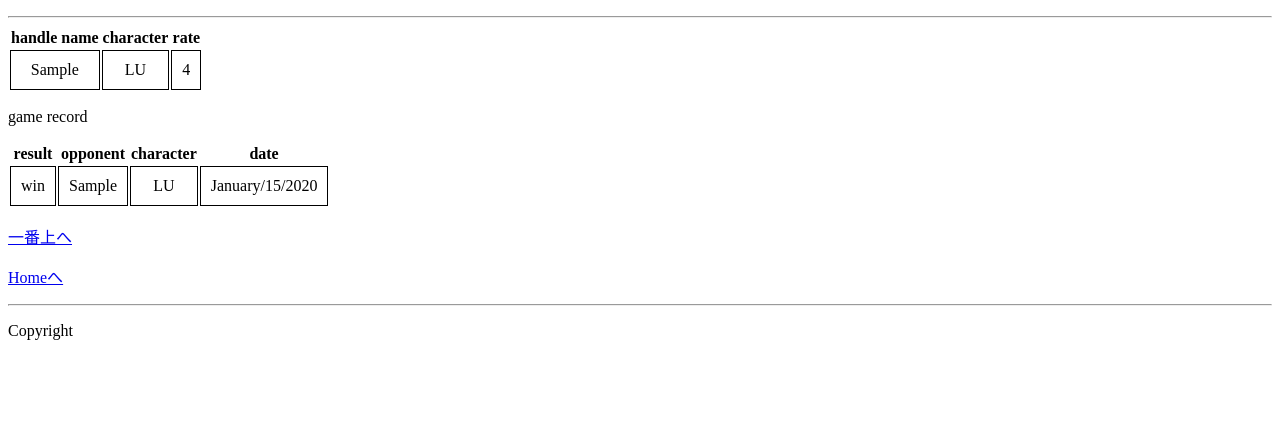
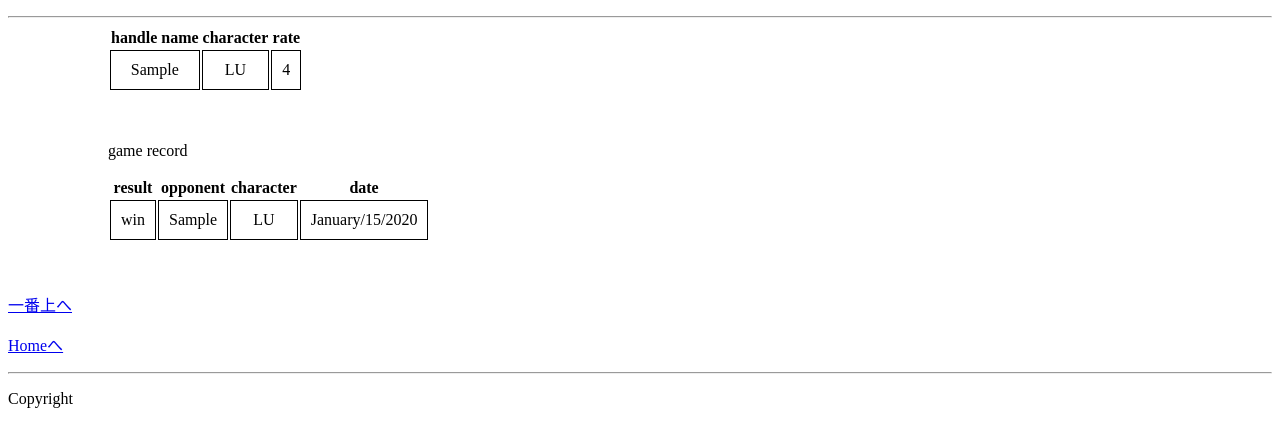
Before and after one commit to beginner-python/ratesmash, a Django app: page /ratesmash/player_detail/1/ in a window 1280 px wide. Shown: the part 258-705 px from the top of the page. Run offline with Django 3.2, Linux system fonts and the light colour scheme; tables that the repository leaves empty hold one stand-in row (values such as "Sample post").

Commit message:
Changed the HTML for the site.

```diff
--- a/ratesmash/static/ratesmash/style.css
+++ b/ratesmash/static/ratesmash/style.css
@@ -54,3 +54,11 @@ nav li {
 .finish {
     background-color: gray;
 }
+
+.player {
+    margin: 0px 100px 50px;
+}
+
+.result {
+    margin: 0px 100px 50px;
+}
--- a/ratesmash/templates/ratesmash/all_players.html
+++ b/ratesmash/templates/ratesmash/all_players.html
@@ -28,6 +28,8 @@
     </nav>
 
     <hr>
+
+    <div class="player">
         <table>
             <tr>
                 <th>handle name</th>
@@ -42,6 +44,7 @@
             </tr>
         {% endfor %}
         </table>
+    </div>
 
     <p><a href="#">一番上へ</a></p>
     <p><a href="{% url 'ratesmash:index' %}">Homeへ</a></p>
--- a/ratesmash/templates/ratesmash/player_detail.html
+++ b/ratesmash/templates/ratesmash/player_detail.html
@@ -28,6 +28,8 @@
     </nav>
 
     <hr>
+
+    <div class="player">
         <table>
             <tr>
                 <th>handle name</th>
@@ -40,6 +42,9 @@
                 <td>{{ player.rate }}</td>
             </tr>
         </table>
+    </div>
+
+    <div class="result">
         <p>game record</p>
         <table>
             <tr>
@@ -60,6 +65,7 @@
             </tr>
             {% endfor %}
         </table>
+    </div>
 
     <p><a href="#">一番上へ</a></p>
     <p><a href="{% url 'ratesmash:index' %}">Homeへ</a></p>
--- a/ratesmash/views.py
+++ b/ratesmash/views.py
@@ -54,7 +54,8 @@ def create_room(request):
 
 def room_detail(request, room_id):
     room = Room.objects.get(id=room_id)
-    if request.user.is_authenticated:
+    # ログインしているかどうか
+    if request.user.is_authenticated: # ログインしている場合
         player = Player.objects.get(user=request.user)
         if room.owner == player or room.participant == player:
             if room.state == 'd' or room.state == 'p':
@@ -71,10 +72,10 @@ def room_detail(request, room_id):
                 pass
         else:
             pass
-    else:
+    else: # ログインしていない場合
         pass
 
-    if room.state == 'w' or room.state == 'd':
+    if room.state == 'w' or room.state == 'd' or room.state == 'p':
         context = context = {
                 'title':'rate smash',
                 'subtitle':'room detail',
```
Lines whose indentation alone changed are shown as unchanged.
